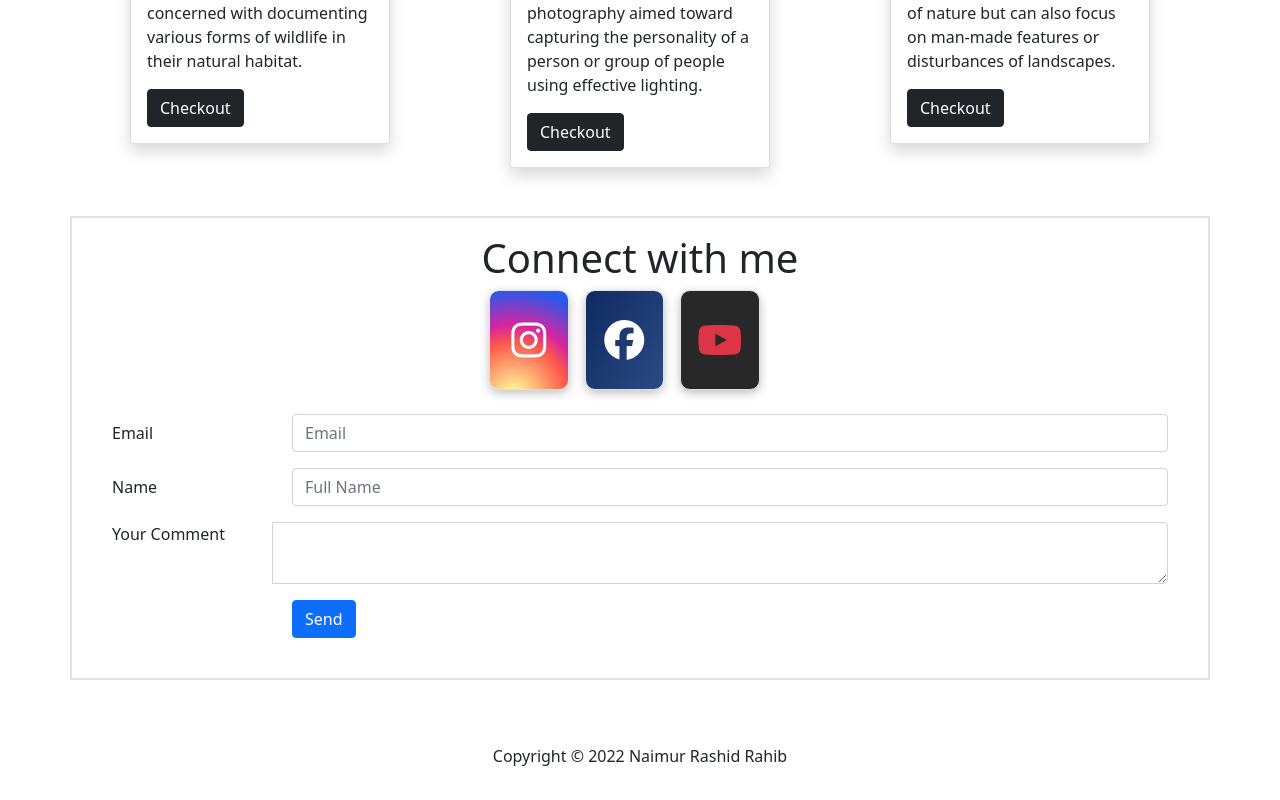
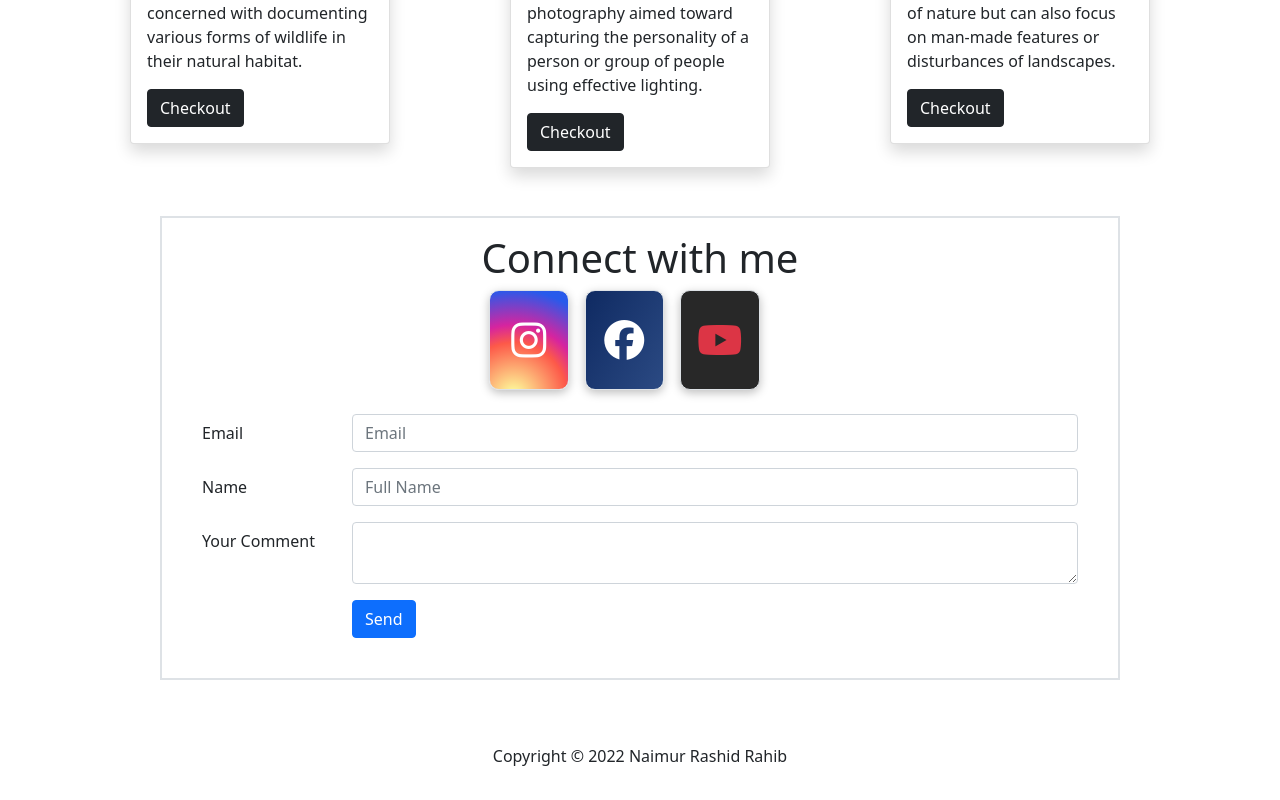
Before and after one commit to 7rahib/independent-service-provider-7rahib, a React (Create React App) app: page / in a window 1280 px wide. Shown: the part 1651-2451 px from the top of the page. Built offline with nearby package versions, Linux system fonts and the light colour scheme; no server answers.

Commit message:
contact section fixed

```diff
--- a/src/Pages/Home/ContactSection/ContactSection.js
+++ b/src/Pages/Home/ContactSection/ContactSection.js
@@ -7,7 +7,7 @@ const ContactSection = () => {
         event.preventDefault();
     }
     return (
-        <div className='container border border-2 p-3'>
+        <div className='container border border-2 p-3 mx-auto w-75'>
             <h1 className='text-dark text-center'>Connect with me</h1>
             <div className='d-flex justify-content-center align-items-center'>
                 <div className='row'>
@@ -41,9 +41,12 @@ const ContactSection = () => {
                             <Form.Control type="text" placeholder="Full Name" />
                         </Col>
                     </Form.Group>
-                    <fieldset>
+                    <fieldset className='d-lg-flex d-sm-block'>
+                        <Form.Label className='me-1' column sm={2}>
+                            Your Comment
+                        </Form.Label>
                         <div className="input-group">
-                            <span className="me-5">Your Comment</span>
+
                             <textarea className="form-control" aria-label="With textarea"></textarea>
                         </div>
                     </fieldset>
```
